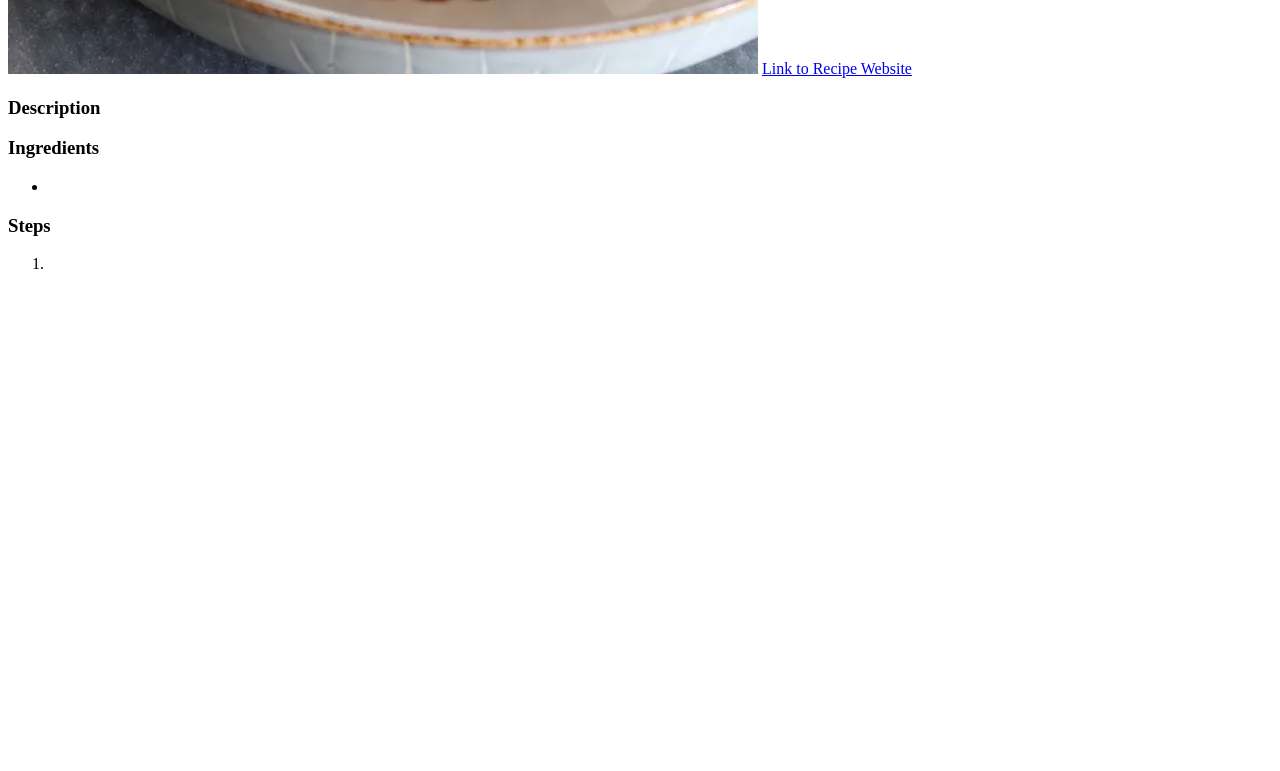
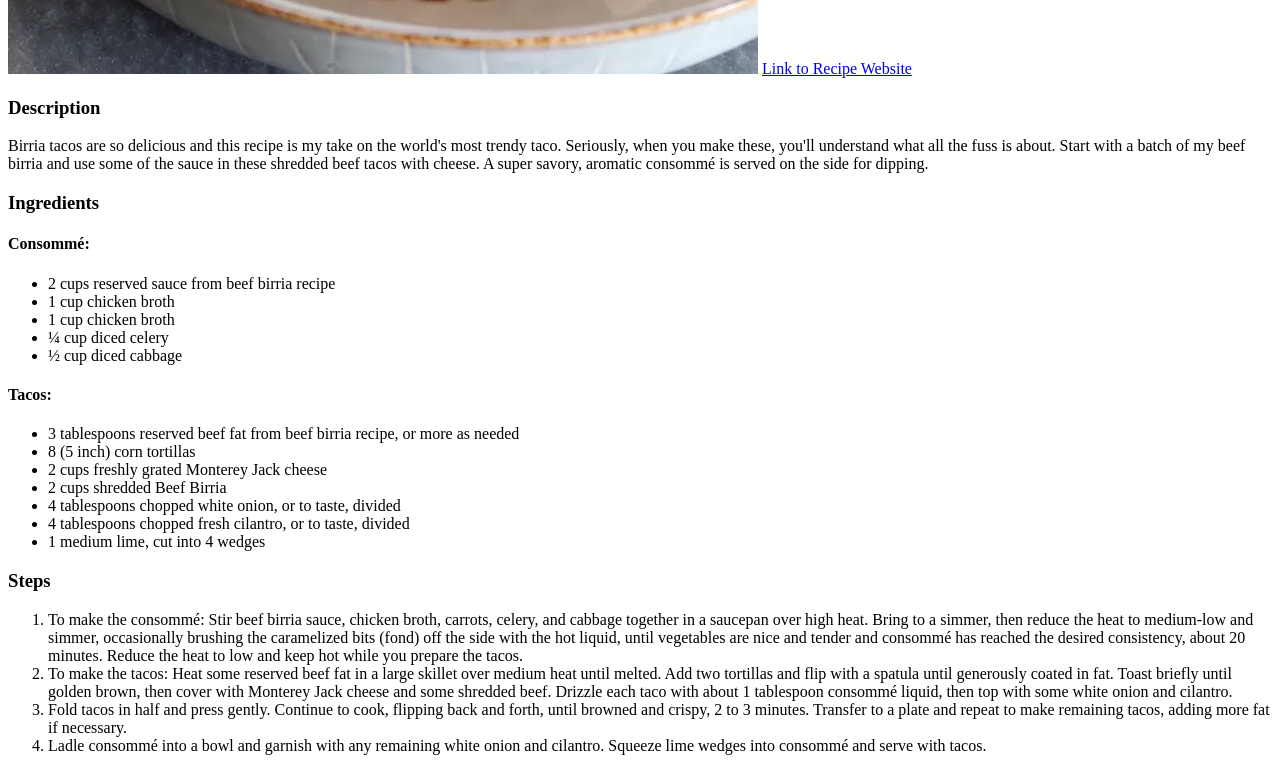
Before and after one commit to yslee30/odin-recipes, a plain HTML site: page recipes/beef_birria_tacos.html in a window 1280 px wide. Shown: the part 584-1355 px from the top of the page. Before the commit the page ends 873 px from the top, so only its background shows below. Drawn offline with Linux system fonts and the light colour scheme.

Commit message:
Add Description, Ingredients and Steps

```diff
--- a/recipes/beef_birria_tacos.html
+++ b/recipes/beef_birria_tacos.html
@@ -11,16 +11,34 @@
             <a href="https://www.allrecipes.com/recipe/282114/beef-birria-queso-tacos-with-consome/" target ="_blank" rel="noopener noreferrer">Link to Recipe Website</a>
 
         <h3>Description</h3>
-        <p1></p1>
+            <p1>Birria tacos are so delicious and this recipe is my take on the world's most trendy taco. Seriously, when you make these, you'll understand what all the fuss is about. Start with a batch of my beef birria and use some of the sauce in these shredded beef tacos with cheese. A super savory, aromatic consommé is served on the side for dipping.</p1>
 
         <h3>Ingredients</h3>
+            <h4>Consommé:</h4>
                 <ul>
-            <li></li>
+                    <li>2 cups reserved sauce from beef birria recipe</li>
+                    <li>1 cup chicken broth</li>
+                    <li>1 cup chicken broth</li>
+                    <li>¼ cup diced celery</li>
+                    <li>½ cup diced cabbage</li>
+                </ul>
+            <h4>Tacos:</h4>
+                <ul>
+                    <li>3 tablespoons reserved beef fat from beef birria recipe, or more as needed</li>
+                    <li>8 (5 inch) corn tortillas</li>
+                    <li>2 cups freshly grated Monterey Jack cheese</li>
+                    <li>2 cups shredded Beef Birria</li>
+                    <li>4 tablespoons chopped white onion, or to taste, divided</li>
+                    <li>4 tablespoons chopped fresh cilantro, or to taste, divided</li>
+                    <li>1 medium lime, cut into 4 wedges</li>
                 </ul>
 
         <h3>Steps</h3>
             <ol>
-            <li></li>
+                <li>To make the consommé: Stir beef birria sauce, chicken broth, carrots, celery, and cabbage together in a saucepan over high heat. Bring to a simmer, then reduce the heat to medium-low and simmer, occasionally brushing the caramelized bits (fond) off the side with the hot liquid, until vegetables are nice and tender and consommé has reached the desired consistency, about 20 minutes. Reduce the heat to low and keep hot while you prepare the tacos.</li>
+                <li>To make the tacos: Heat some reserved beef fat in a large skillet over medium heat until melted. Add two tortillas and flip with a spatula until generously coated in fat. Toast briefly until golden brown, then cover with Monterey Jack cheese and some shredded beef. Drizzle each taco with about 1 tablespoon consommé liquid, then top with some white onion and cilantro.</li>
+                <li>Fold tacos in half and press gently. Continue to cook, flipping back and forth, until browned and crispy, 2 to 3 minutes. Transfer to a plate and repeat to make remaining tacos, adding more fat if necessary.</li>
+                <li>Ladle consommé into a bowl and garnish with any remaining white onion and cilantro. Squeeze lime wedges into consommé and serve with tacos.</li>
             </ol>
     </body>
 </html>
```
Lines whose indentation alone changed are shown as unchanged.
